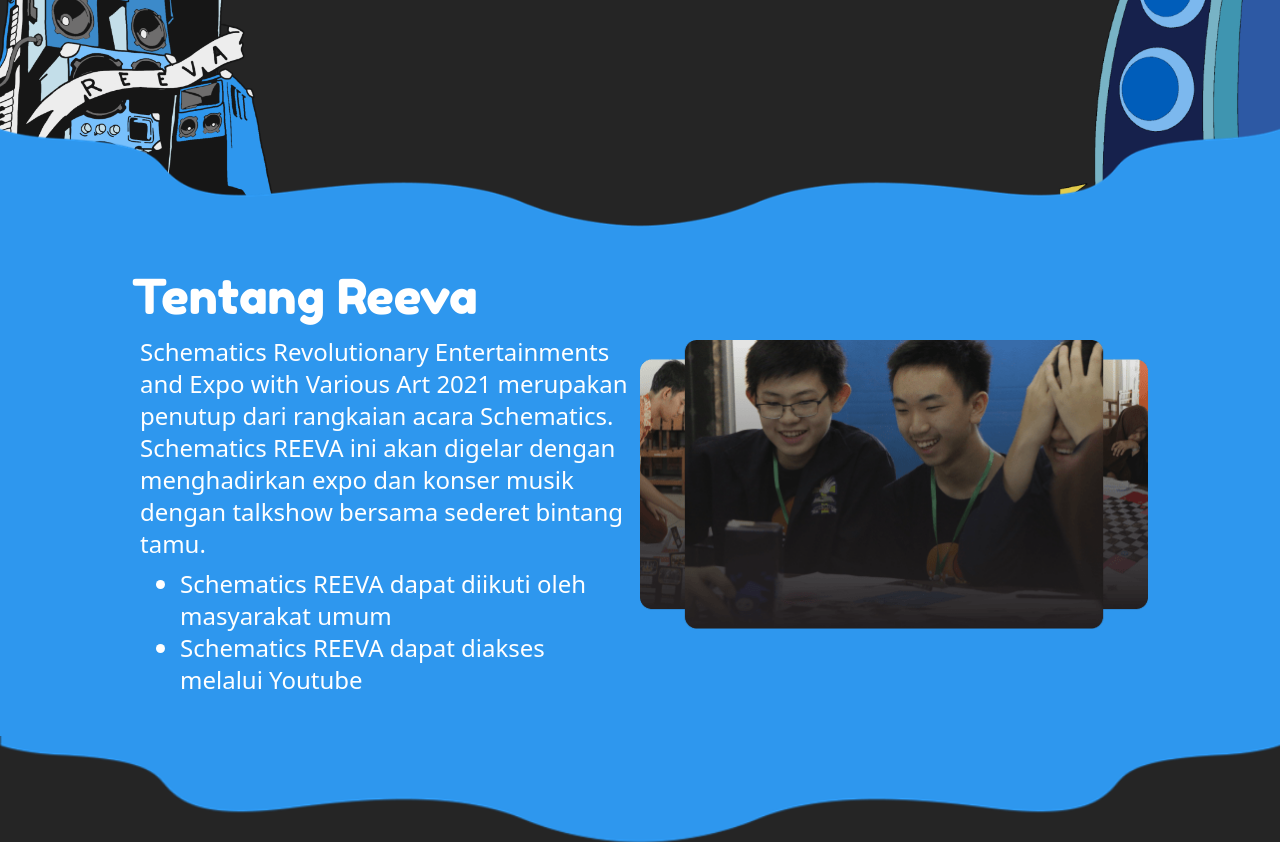
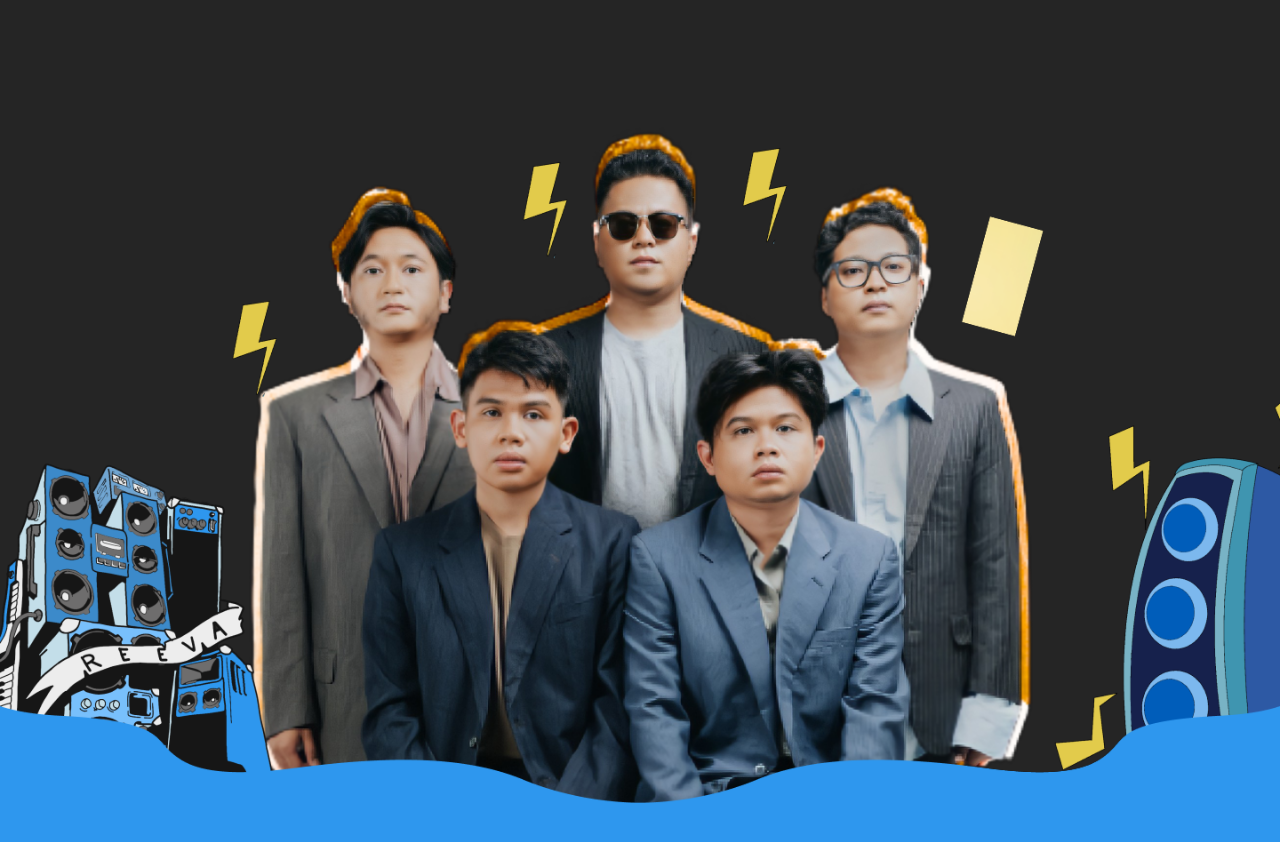
Before and after one commit to Teche-Corp/schematics-2022-frontend, a Next.js app: page /reeva in a window 1280 px wide. Shown: the part 1260-2102 px from the top of the page. Built offline with nearby package versions, Linux system fonts and the light colour scheme.

Commit message:
style: add juicy luicy image

```diff
--- a/pages/reeva.jsx
+++ b/pages/reeva.jsx
@@ -102,7 +102,13 @@ const Reeva = () => {
           id="about"
           className="relative min-h-screen scroll-mt-[52px] bg-dark-primary"
         >
-          <div className="relative">
+          <div>
+            <img
+              src="reeva/juicy-luicy.png"
+              alt=""
+              className="relative w-full"/>
+          </div>
+          {/* <div className="relative">
             <img
               src="/reeva/upper-top.png"
               className="relative top-0 left-0 z-10 hidden w-full select-none sm:block"
@@ -123,7 +129,7 @@ const Reeva = () => {
               className="absolute right-0 hidden -translate-y-1/2 select-none md:block -top-20 w-80"
               alt=""
             />
-          </div>
+          </div> */}
           <div className="bg-[#2E97EE] xl:gap-0 gap-4 flex xl:flex-row flex-col px-5 md:px-16 lg:px-[132px] py-10 relative z-0">
             {/* reeva text */}
             <div className="flex flex-col justify-center xl:w-1/2">
```
Also changed, not shown: public/reeva/juicy-luicy.png (added).
